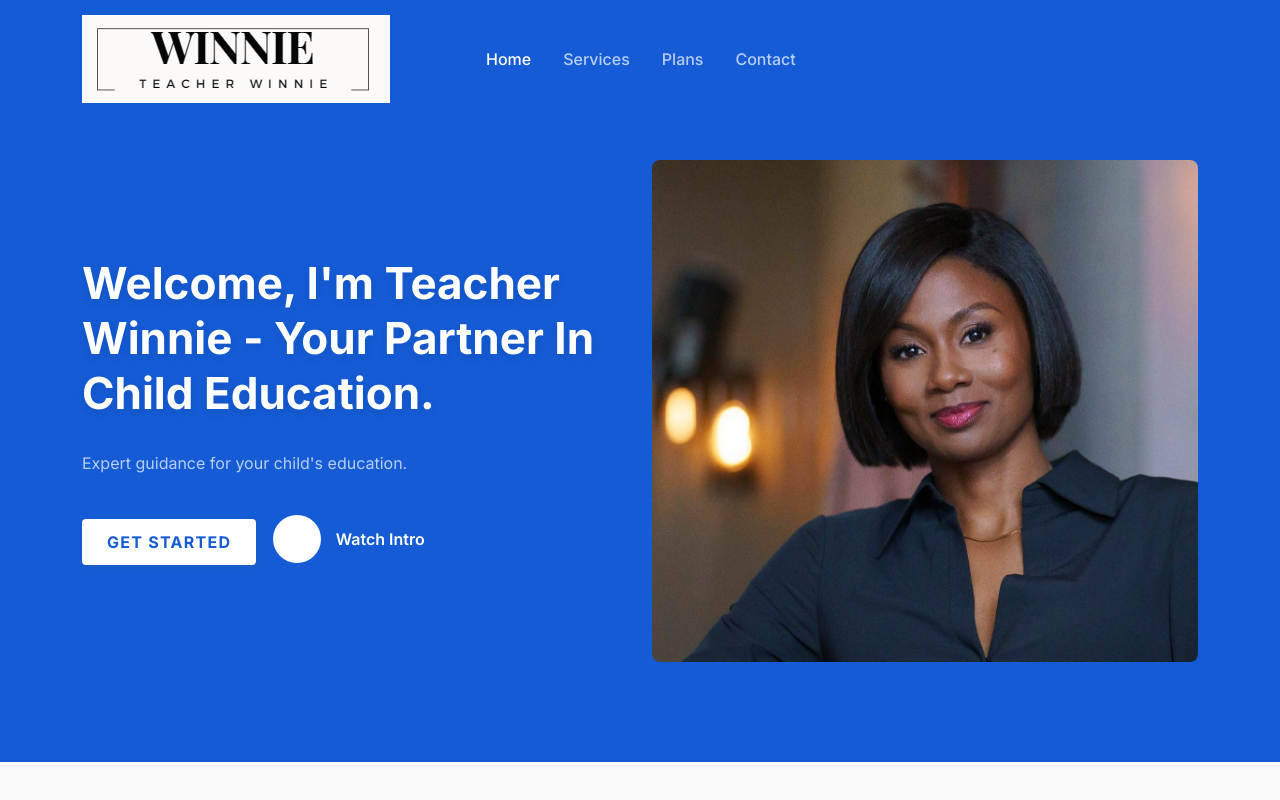
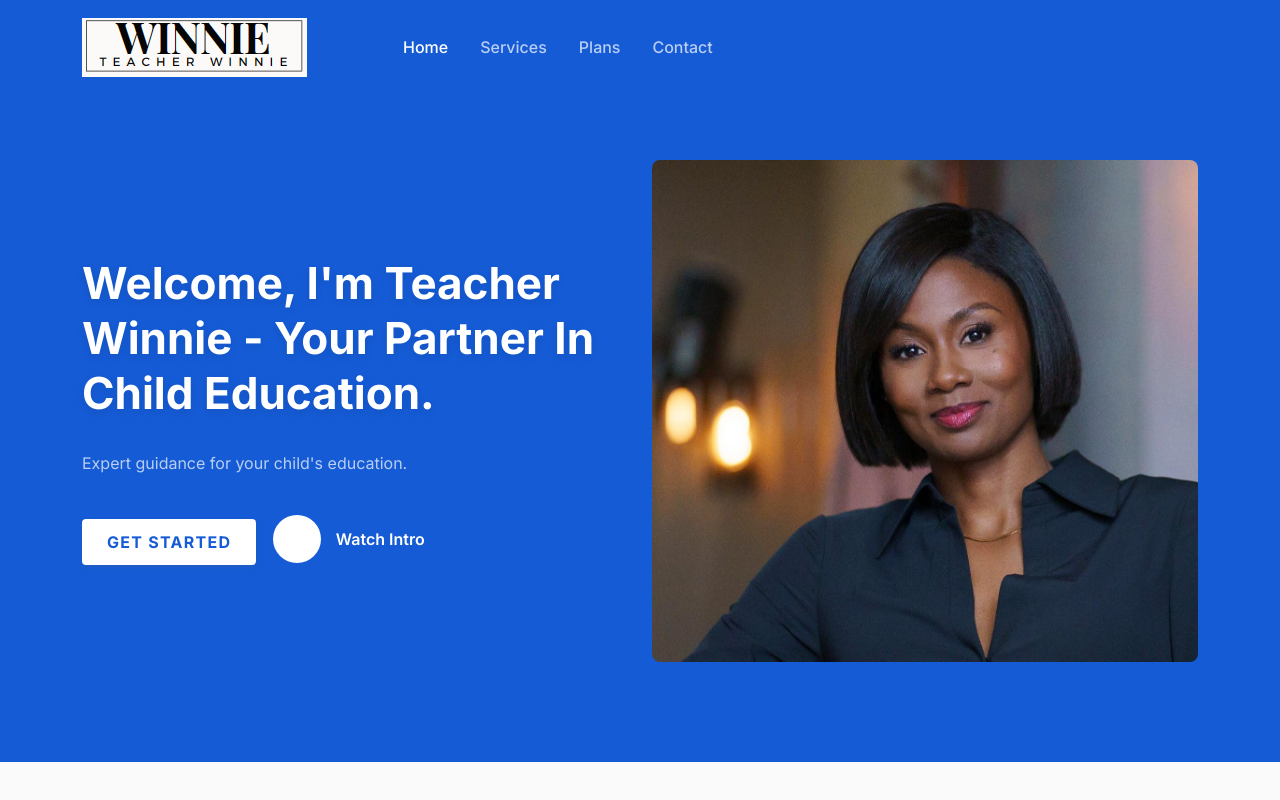
Before and after one commit to peter-abel/winny-app, a plain HTML site: page index.html in a window 1280 px wide. Shown: the top 800 px of the page. Drawn offline with Linux system fonts and the light colour scheme; some icons are missing; a web font is replaced by a local one.

Commit message:
resizing pictures
Signed-off-by: Abel Peter <peterabel791@gmail.com>

```diff
--- a/index.html
+++ b/index.html
@@ -42,7 +42,7 @@
         <div class="col-lg-12">
           <nav class="navbar navbar-expand-lg">
             <a class="navbar-brand" href="index.html">
-              <img src="assets/images/winnie png.PNG" alt="Logo" />
+              <img src="assets/images/lowiny.PNG" alt="Logo" />
             </a>
             <button class="navbar-toggler" type="button" data-bs-toggle="collapse" data-bs-target="#navbarNine"
               aria-controls="navbarNine" aria-expanded="false" aria-label="Toggle navigation">
```
Also changed, not shown: assets/images/lowiny.PNG (added).
